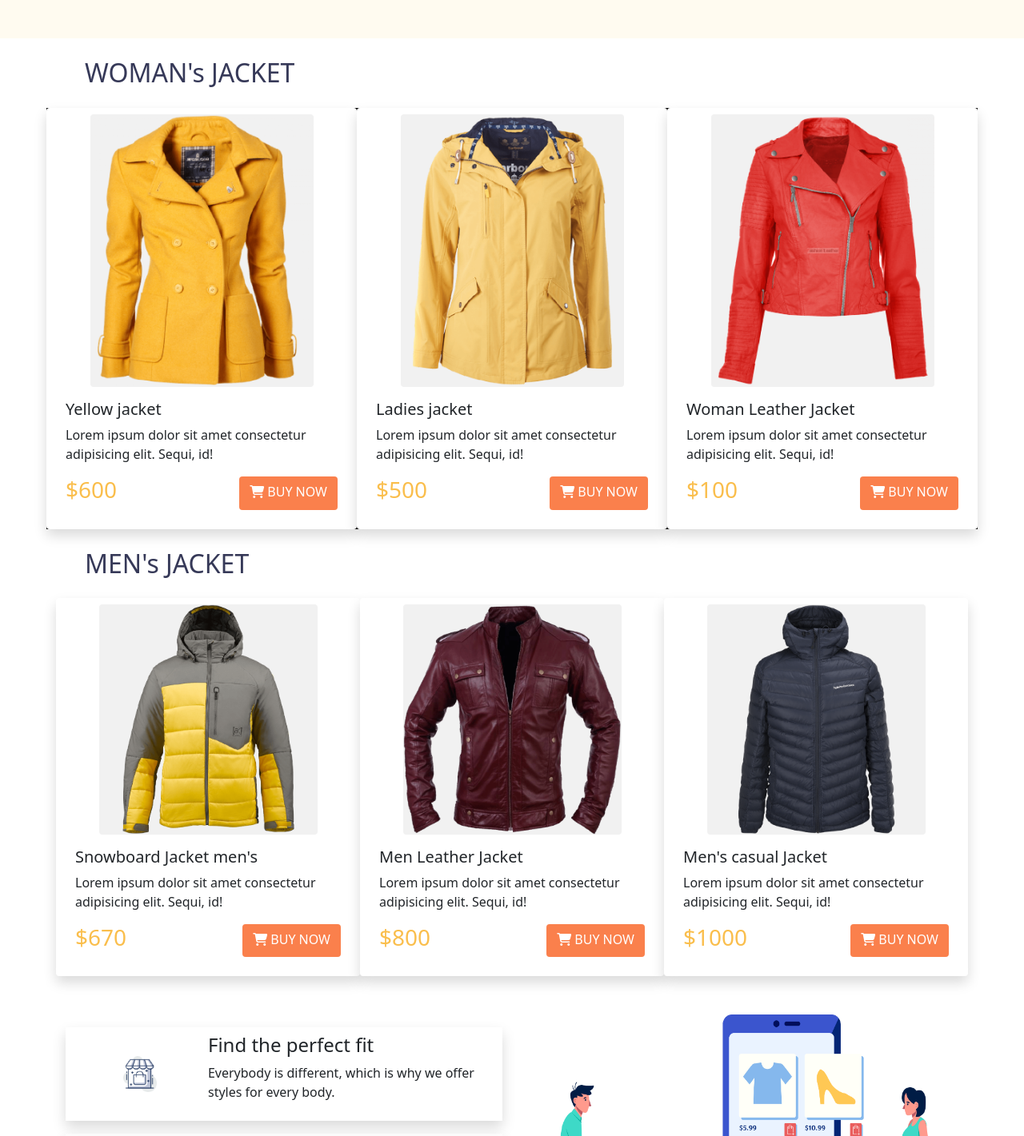
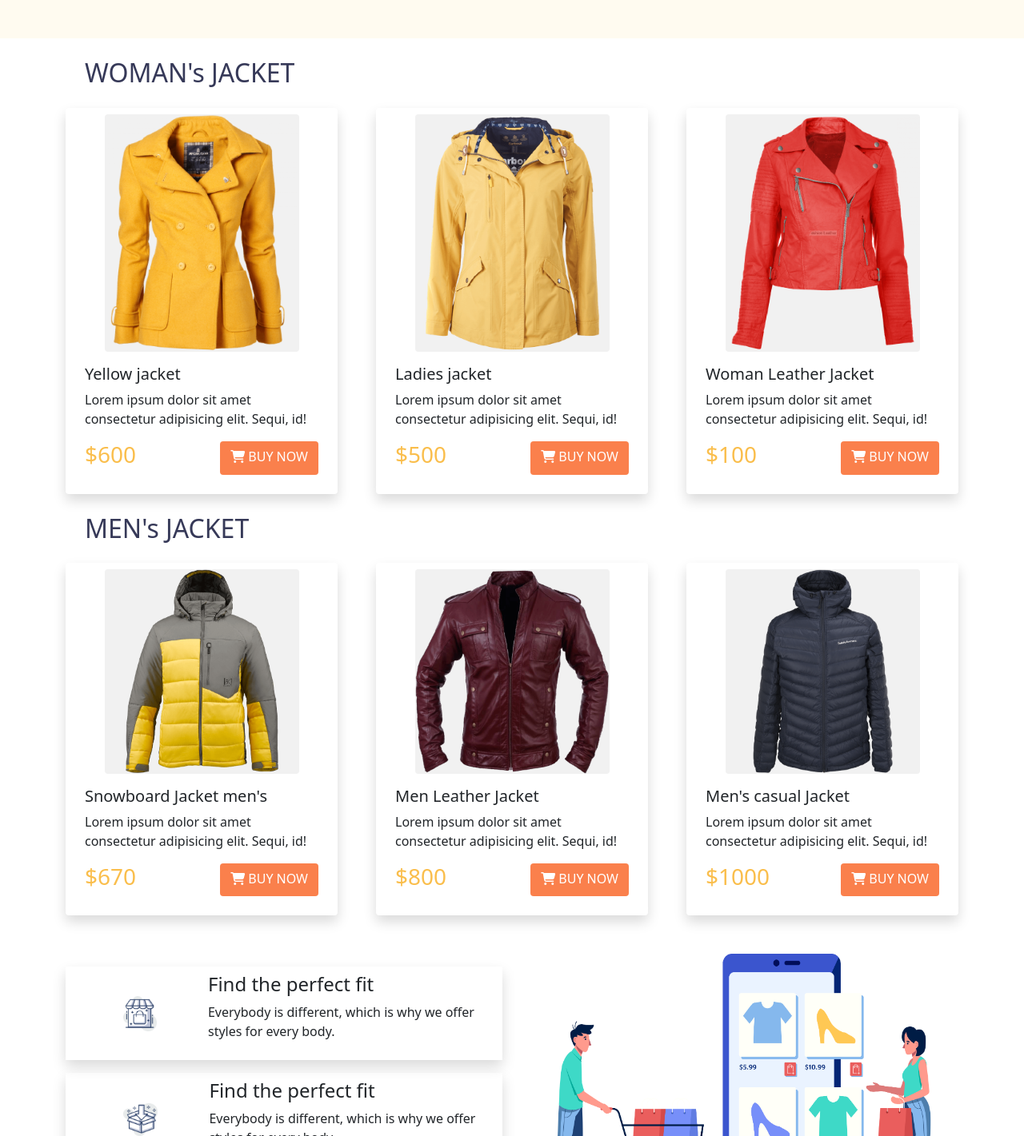
Before and after one commit to sabbir211/sabbir-commerce, a plain HTML site: page index.html in a window 1280 px wide. Shown: the part 632-2053 px from the top of the page at 80% size. Drawn offline with nearby package versions, Linux system fonts and the light colour scheme.

Commit message:
some correction

```diff
--- a/index.html
+++ b/index.html
@@ -47,8 +47,8 @@
             </div>
         </nav>
         <div class="container">
-            <div class="row  flex-column-reverse flex-md-column-reverse  flex-sm-column-reverse flex-lg-row align-items-center justify-content-center">
-                <div class="col-md-12  col-lg-6 ">
+            <div class="row row-cols-1 row-cols-lg-2 flex-column-reverse flex-md-column-reverse  flex-sm-column-reverse flex-lg-row align-items-center justify-content-center">
+                <div class=" col">
                     <h2 class="fs-1">
                         <span style="color: #FABE4C;">BE THE PENGUINS </span>
                         <br> <span style="color: #363958;">OF WINTER</span>
@@ -56,7 +56,7 @@
                     <p> Lorem ipsum dolor sit amet consectetur adipisicing elit. Vel facere ipsa atque mollitia minima velit ipsam rerum facilis nihil ex.</p>
                     <button class="btn text-white "> <i class="fas fa-shopping-cart"></i> BUY NOW</button>
                 </div>
-                <div class="col-sm-12 col-md-12  col-lg-6 pe-2 ">
+                <div class="col pe-2 ">
                     <img src="images/me-with-design-bg.png" class="img-fluid  " alt="">
                 </div>
             </div>
@@ -66,8 +66,9 @@
         <section>
             <div class="container ">
                 <h2 class="m-4" style="color: #363958;">WOMAN's JACKET</h2>
-                <div class="row bg-black gx-md-5">
-                    <div class="card col-sm-12 col-md-6 col-lg-4 border-0 shadow p-2">
+                <div class="row row-cols-1 row-cols-md-2 row-cols-lg-3 g-5">
+                    <div class="col">
+                        <div class="card  border-0 shadow p-2">
 
                             <img src="./images/jacket-1.png" class="w-75 card-img-top mx-auto d-block rounded" alt="JACKET'S PICTURE">
                             <div class="card-body">
@@ -80,7 +81,9 @@
                             </div>
 
                         </div>
-                    <div class="card col-sm-12 col-md-6 col-lg-4 border-0 shadow p-2">
+                    </div>
+                    <div class="col">
+                        <div class="card border-0 shadow p-2">
 
                             <img src="./images/jacket-2.png" class="w-75 card-img-top mx-auto d-block rounded" alt="JACKET'S PICTURE">
                             <div class="card-body">
@@ -94,7 +97,9 @@
                             </div>
 
                         </div>
-                    <div class="card col-sm-12 col-md-6 col-lg-4 border-0 shadow p-2">
+                    </div>
+                    <div class="col">
+                        <div class="card border-0 shadow p-2">
                             <img src="./images/jacket-3.png" class="w-75 card-img-top mx-auto d-block rounded" alt="JACKET'S PICTURE">
                             <div class="card-body">
                                 <h5 class="card-title">Woman Leather Jacket</h5>
@@ -108,11 +113,13 @@
                         </div>
                     </div>
                 </div>
+            </div>
         </section>
         <section class="container">
             <h2 class="m-4" style="color: #363958;"> MEN's JACKET</h2>
-            <div class="row">
-                <div class="card col-sm-12 col-md-6 col-lg-4 border-0 shadow p-2">
+            <div class="row row-cols-1 row-cols-md-2 row-cols-lg-3 g-5">
+                <div class="col rounded">
+                    <div class="card border-0 shadow p-2">
                         <img src="./images/jacket-4.png" class="w-75 card-img-top mx-auto d-block rounded" alt="JACKET'S PICTURE">
                         <div class="card-body">
                             <h5 class="card-title">Snowboard Jacket men's</h5>
@@ -123,7 +130,9 @@
                             </div>
                         </div>
                     </div>
-                <div class="card col-sm-12 col-md-6 col-lg-4 border-0 shadow p-2">
+                </div>
+                <div class="col rounded">
+                    <div class="card border-0 shadow p-2">
                         <img src="./images/jacket-5.png" class="w-75 card-img-top mx-auto d-block rounded" alt="JACKET'S PICTURE">
                         <div class="card-body">
                             <h5 class="card-title">Men Leather Jacket</h5>
@@ -135,7 +144,9 @@
                             </div>
                         </div>
                     </div>
-                <div class="card col-sm-12 col-md-6 col-lg-4 border-0 shadow p-2">
+                </div>
+                <div class="col rounded">
+                    <div class="card col border-0 shadow p-2">
                         <img src="./images/jacket-6.png" class="w-75 card-img-top mx-auto d-block rounded" alt="JACKET'S PICTURE">
                         <div class="card-body">
                             <h5 class="card-title"> Men's casual Jacket</h5>
@@ -144,6 +155,7 @@
                                 <h3 class="price">$1000</h3>
                                 <a href="#" class="btn ms-lg-2 text-white"> <i class="fas fa-shopping-cart"> </i> BUY NOW</a>
 
+                            </div>
                         </div>
                     </div>
                 </div>
```
Also changed, not shown: check.html (added). Lines whose indentation alone changed are shown as unchanged.
